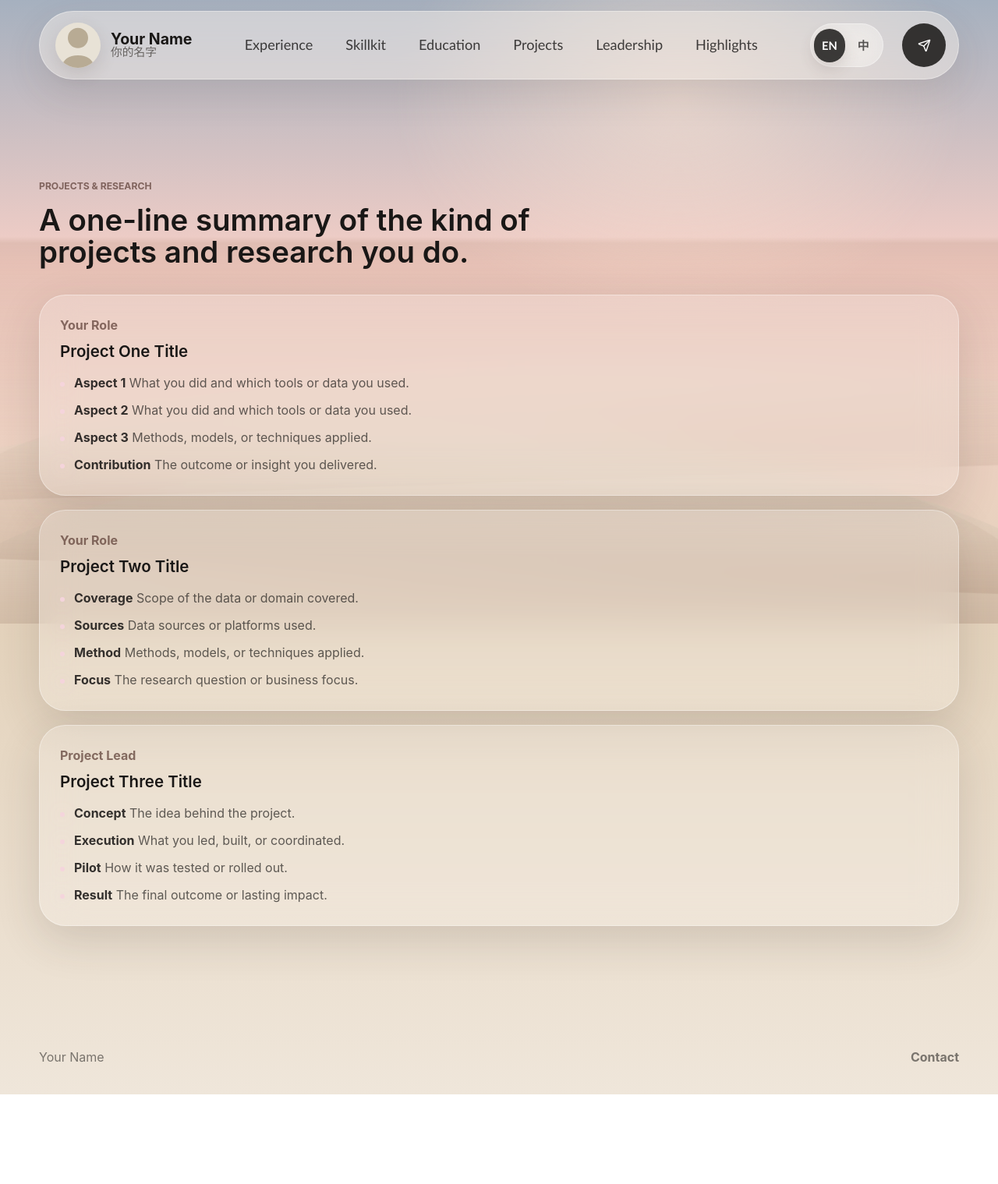
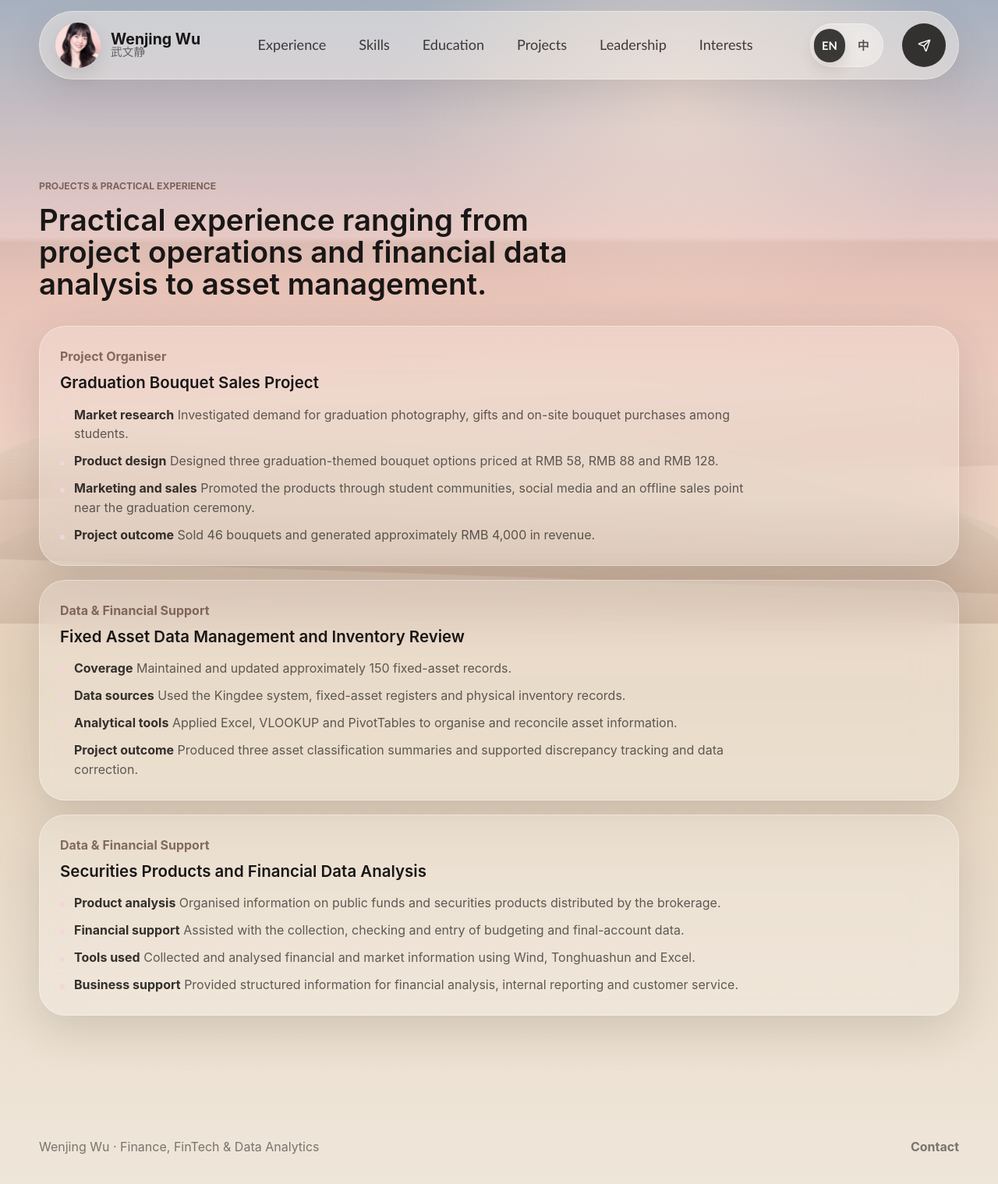
Before and after one commit to wuwenjing065-debug/wuwenjing065-debug.github.io, a plain HTML site: page projects.html in a window 1280 px wide. Shown: the whole page at 78% size. Before the commit the page ends 1404 px from the top, so only its background shows below. Drawn offline with nearby package versions, Linux system fonts and the light colour scheme.

Commit message:
Update projects.html
Update English projects page

```diff
--- a/projects.html
+++ b/projects.html
@@ -3,11 +3,24 @@
   <head>
     <meta charset="utf-8">
     <meta name="viewport" content="width=device-width, initial-scale=1">
-    <title>Projects &amp; Research | Your Name</title>
+
+    <meta
+      name="description"
+      content="Projects and practical experience of Wenjing Wu."
+    >
+
+    <title>Projects | Wenjing Wu</title>
+
     <link rel="stylesheet" href="styles.css">
-    <script src="https://unpkg.com/lucide@latest/dist/umd/lucide.min.js" defer></script>
+
+    <script
+      src="https://unpkg.com/lucide@latest/dist/umd/lucide.min.js"
+      defer
+    ></script>
+
     <script src="script.js" defer></script>
   </head>
+
   <body>
     <div class="atmosphere" aria-hidden="true">
       <span class="dune dune-one"></span>
@@ -16,61 +29,207 @@
     </div>
 
     <header class="site-header">
-      <a class="brand" href="index.html"><span class="brand-mark photo-mark"><img src="profile_photo.svg" alt=""></span><span><strong>Your Name</strong><small>你的名字</small></span></a>
+      <a
+        class="brand"
+        href="index.html"
+        aria-label="Wenjing Wu homepage"
+      >
+        <span class="brand-mark photo-mark">
+          <img src="profile_photo.JPG" alt="Wenjing Wu">
+        </span>
+
+        <span>
+          <strong>Wenjing Wu</strong>
+          <small>武文静</small>
+        </span>
+      </a>
+
       <nav class="site-nav" aria-label="Main navigation">
-        <a href="index.html#experience" data-i18n="nav.experience">Experience</a>
-        <a href="index.html#skillkit" data-i18n="nav.skillkit">Skillkit</a>
-        <a href="education.html" data-i18n="nav.education">Education</a>
-        <a href="projects.html" data-i18n="nav.projects">Projects</a>
-        <a href="leadership.html" data-i18n="nav.leadership">Leadership</a>
-        <a href="highlights.html" data-i18n="nav.highlights">Highlights</a>
+        <a
+          href="index.html#experience"
+          data-i18n="nav.experience"
+        >
+          Experience
+        </a>
+
+        <a
+          href="index.html#skillkit"
+          data-i18n="nav.skillkit"
+        >
+          Skills
+        </a>
+
+        <a
+          href="education.html"
+          data-i18n="nav.education"
+        >
+          Education
+        </a>
+
+        <a
+          href="projects.html"
+          data-i18n="nav.projects"
+        >
+          Projects
+        </a>
+
+        <a
+          href="leadership.html"
+          data-i18n="nav.leadership"
+        >
+          Leadership
+        </a>
+
+        <a
+          href="highlights.html"
+          data-i18n="nav.highlights"
+        >
+          Interests
+        </a>
       </nav>
-      <button class="lang-switch" type="button" data-lang-toggle>
+
+      <button
+        class="lang-switch"
+        type="button"
+        data-lang-toggle
+      >
         <span data-lang-option="en">EN</span>
         <span data-lang-option="zh">中</span>
       </button>
-      <a class="nav-cta" href="index.html#contact" aria-label="Contact Your Name">
+
+      <a
+        class="nav-cta"
+        href="index.html#contact"
+        aria-label="Contact Wenjing Wu"
+      >
         <i data-lucide="send"></i>
       </a>
     </header>
+
     <main class="detail-page">
       <section class="page-hero">
-        <p class="eyebrow" data-i18n="projects.eyebrow">Projects &amp; Research</p>
-        <h1 data-i18n="projects.title">A one-line summary of the kind of projects and research you do.</h1>
+        <p
+          class="eyebrow"
+          data-i18n="projects.eyebrow"
+        >
+          Projects &amp; Practical Experience
+        </p>
+
+        <h1 data-i18n="projects.title">
+          Practical experience ranging from project operations and financial data analysis to asset management.
+        </h1>
       </section>
+
       <section class="detail-list">
         <article class="detail-item">
-          <span data-i18n="projects.role.ra">Your Role</span>
-          <h2 data-i18n="projects.one.title">Project One Title</h2>
+          <span data-i18n="projects.role.lead">
+            Project Organiser
+          </span>
+
+          <h2 data-i18n="projects.one.title">
+            Graduation Bouquet Sales Project
+          </h2>
+
           <ul class="detail-points">
-            <li data-i18n-html="projects.one.1"><strong>Aspect 1</strong> What you did and which tools or data you used.</li>
-            <li data-i18n-html="projects.one.2"><strong>Aspect 2</strong> What you did and which tools or data you used.</li>
-            <li data-i18n-html="projects.one.3"><strong>Aspect 3</strong> Methods, models, or techniques applied.</li>
-            <li data-i18n-html="projects.one.4"><strong>Contribution</strong> The outcome or insight you delivered.</li>
+            <li data-i18n-html="projects.one.1">
+              <strong>Market research</strong>
+              Investigated demand for graduation photography, gifts and on-site bouquet purchases among students.
+            </li>
+
+            <li data-i18n-html="projects.one.2">
+              <strong>Product design</strong>
+              Designed three graduation-themed bouquet options priced at RMB 58, RMB 88 and RMB 128.
+            </li>
+
+            <li data-i18n-html="projects.one.3">
+              <strong>Marketing and sales</strong>
+              Promoted the products through student communities, social media and an offline sales point near the graduation ceremony.
+            </li>
+
+            <li data-i18n-html="projects.one.4">
+              <strong>Project outcome</strong>
+              Sold 46 bouquets and generated approximately RMB 4,000 in revenue.
+            </li>
           </ul>
         </article>
+
         <article class="detail-item">
-          <span data-i18n="projects.role.ra">Your Role</span>
-          <h2 data-i18n="projects.two.title">Project Two Title</h2>
+          <span data-i18n="projects.role.ra">
+            Data &amp; Financial Support
+          </span>
+
+          <h2 data-i18n="projects.two.title">
+            Fixed Asset Data Management and Inventory Review
+          </h2>
+
           <ul class="detail-points">
-            <li data-i18n-html="projects.two.1"><strong>Coverage</strong> Scope of the data or domain covered.</li>
-            <li data-i18n-html="projects.two.2"><strong>Sources</strong> Data sources or platforms used.</li>
-            <li data-i18n-html="projects.two.3"><strong>Method</strong> Methods, models, or techniques applied.</li>
-            <li data-i18n-html="projects.two.4"><strong>Focus</strong> The research question or business focus.</li>
+            <li data-i18n-html="projects.two.1">
+              <strong>Coverage</strong>
+              Maintained and updated approximately 150 fixed-asset records.
+            </li>
+
+            <li data-i18n-html="projects.two.2">
+              <strong>Data sources</strong>
+              Used the Kingdee system, fixed-asset registers and physical inventory records.
+            </li>
+
+            <li data-i18n-html="projects.two.3">
+              <strong>Analytical tools</strong>
+              Applied Excel, VLOOKUP and PivotTables to organise and reconcile asset information.
+            </li>
+
+            <li data-i18n-html="projects.two.4">
+              <strong>Project outcome</strong>
+              Produced three asset classification summaries and supported discrepancy tracking and data correction.
+            </li>
           </ul>
         </article>
+
         <article class="detail-item">
-          <span data-i18n="projects.role.lead">Project Lead</span>
-          <h2 data-i18n="projects.three.title">Project Three Title</h2>
+          <span data-i18n="projects.role.ra">
+            Data &amp; Financial Support
+          </span>
+
+          <h2 data-i18n="projects.three.title">
+            Securities Products and Financial Data Analysis
+          </h2>
+
           <ul class="detail-points">
-            <li data-i18n-html="projects.three.1"><strong>Concept</strong> The idea behind the project.</li>
-            <li data-i18n-html="projects.three.2"><strong>Execution</strong> What you led, built, or coordinated.</li>
-            <li data-i18n-html="projects.three.3"><strong>Pilot</strong> How it was tested or rolled out.</li>
-            <li data-i18n-html="projects.three.4"><strong>Result</strong> The final outcome or lasting impact.</li>
+            <li data-i18n-html="projects.three.1">
+              <strong>Product analysis</strong>
+              Organised information on public funds and securities products distributed by the brokerage.
+            </li>
+
+            <li data-i18n-html="projects.three.2">
+              <strong>Financial support</strong>
+              Assisted with the collection, checking and entry of budgeting and final-account data.
+            </li>
+
+            <li data-i18n-html="projects.three.3">
+              <strong>Tools used</strong>
+              Collected and analysed financial and market information using Wind, Tonghuashun and Excel.
+            </li>
+
+            <li data-i18n-html="projects.three.4">
+              <strong>Business support</strong>
+              Provided structured information for financial analysis, internal reporting and customer service.
+            </li>
           </ul>
         </article>
       </section>
     </main>
-    <footer class="site-footer"><span>Your Name</span><a href="index.html#contact" data-i18n="contact.eyebrow">Contact</a></footer>
+
+    <footer class="site-footer">
+      <span>
+        Wenjing Wu · Finance, FinTech &amp; Data Analytics
+      </span>
+
+      <a
+        href="index.html#contact"
+        data-i18n="contact.eyebrow"
+      >
+        Contact
+      </a>
+    </footer>
   </body>
 </html>
```
